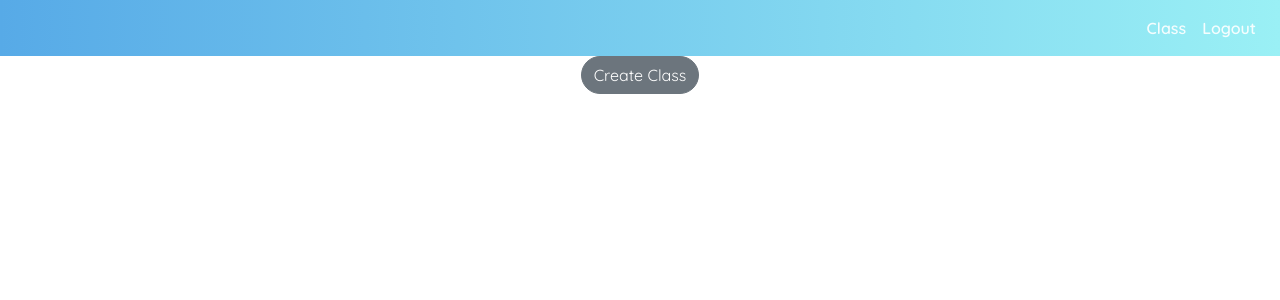
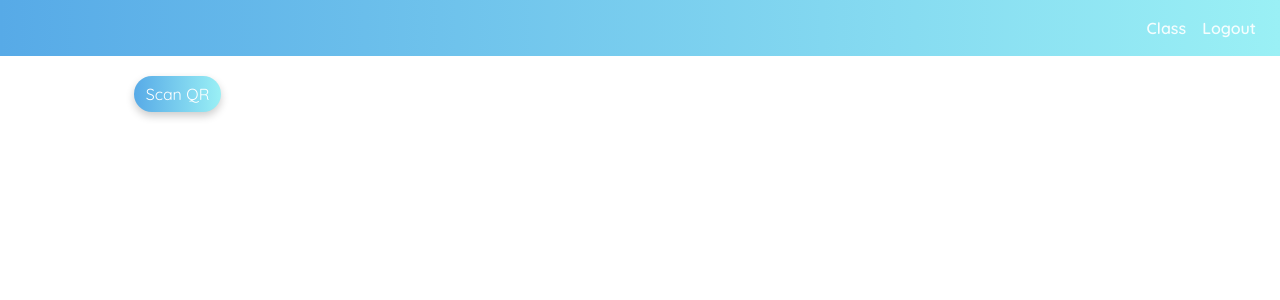
Before and after one commit to iizcy/wdd-checkclass, a Vue app in the folder wdd-checkclass/: page /Topic_Student in a window 1280 px wide. Shown: the top 300 px of the page. Built offline with nearby package versions, Linux system fonts and the light colour scheme.

Commit message:
ScanQRcode

```diff
--- a/wdd-checkclass/src/router/index.js
+++ b/wdd-checkclass/src/router/index.js
@@ -4,7 +4,8 @@ import ChooseSignin from "../views/ChooseSignin.vue";
 import SigninGoogle from "../views/SigninGoogle.vue";
 import ClassTeacher from "../views/ClassTeacher.vue";
 import History_Teacher from "../views/History_Teacher.vue";
-import Topic_Student from "../views/Topic_Student";
+import Topic_Student from "../views/Topic_Student.vue";
+import ScanQRcode from "../views/ScanQRcode.vue";
 
 Vue.use(VueRouter);
 
@@ -33,7 +34,12 @@ const routes = [
     path:"/Topic_Student",
     name:"Topic_Student",
     component: Topic_Student
-  }
+  },
+  {
+    path:"/ScanQRcode",
+    name:"ScanQRcode",
+    component: ScanQRcode
+  },
 
 ];
 
--- a/wdd-checkclass/src/views/Topic_Student.vue
+++ b/wdd-checkclass/src/views/Topic_Student.vue
@@ -2,11 +2,14 @@
   <div id="Topic_Student">
     <nav-bar-teacher></nav-bar-teacher>
 
-    <b-container class="container-classTeacher d-flex justify-content-center">
-      <b-row align-h="center" class="wrap-classTeacher d-flex flex-column">
-        <!-- modal -->
-        <b-button btn-creatClass_1 pill v-b-modal.modal-multi-1>Create Class</b-button>
-      </b-row>
+    <b-container class="container-Topic_Student">
+      <b-container class="bv-example-row">
+        <b-row align-h="start">
+          <b-col cols="2">
+            <b-button class="btn-creatClass_2">Scan QR</b-button>
+          </b-col>
+        </b-row>
+      </b-container>
     </b-container>
   </div>
 </template>
@@ -24,33 +27,18 @@ export default {
 <style scoped>
 @import url("https://fonts.googleapis.com/css2?family=Quicksand:wght@300;400;500;600;700&display=swap");
 
-#ClassTeacher {
+#Topic_Student {
   font-family: "Quicksand", sans-serif;
   -webkit-font-smoothing: antialiased;
   -moz-osx-font-smoothing: grayscale;
   text-align: center;
   color: #2c3e50;
 }
-
-.form-group {
-  padding: 2% 0%;
-  margin-bottom: 0rem;
-}
-
-.form-control {
-  border-radius: 30rem;
-}
-
-.btn-creatClass_2{
-    margin-top: 20px;
-    background-image: linear-gradient(90deg, #57aae7, #9af0f5);
-    border: none;
-    box-shadow: 0 4px 8px 0 rgba(0, 0, 0, 0.2);
-
-}
-.modal-body {
-    position: relative;
-    flex: 1 1 auto;
-    padding: 10rem;
+.btn-creatClass_2 {
+  margin-top: 20px;
+  background-image: linear-gradient(90deg, #57aae7, #9af0f5);
+  border: none;
+  box-shadow: 0 4px 8px 0 rgba(0, 0, 0, 0.2);
+  border-radius: 2rem;
 }
 </style>
```
Also changed, not shown: wdd-checkclass/src/views/ScanQRcode.vue (added).
